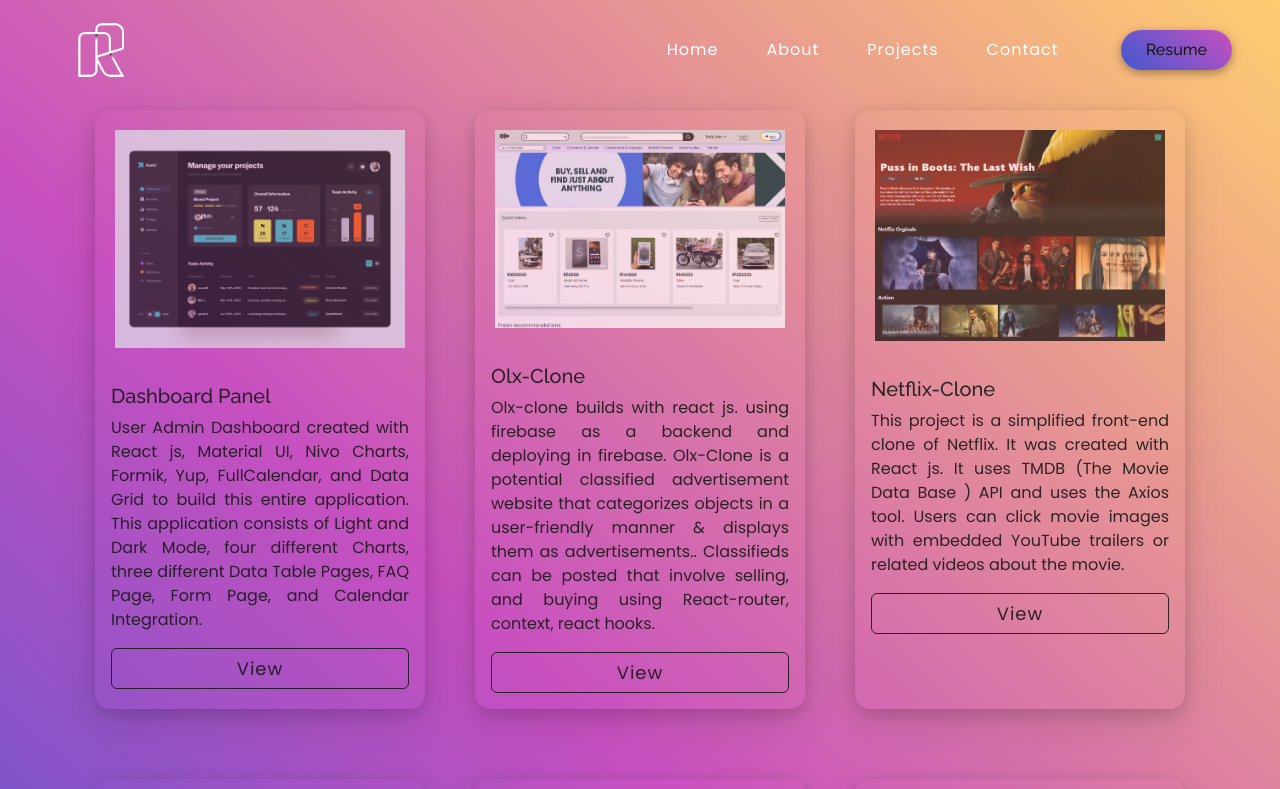
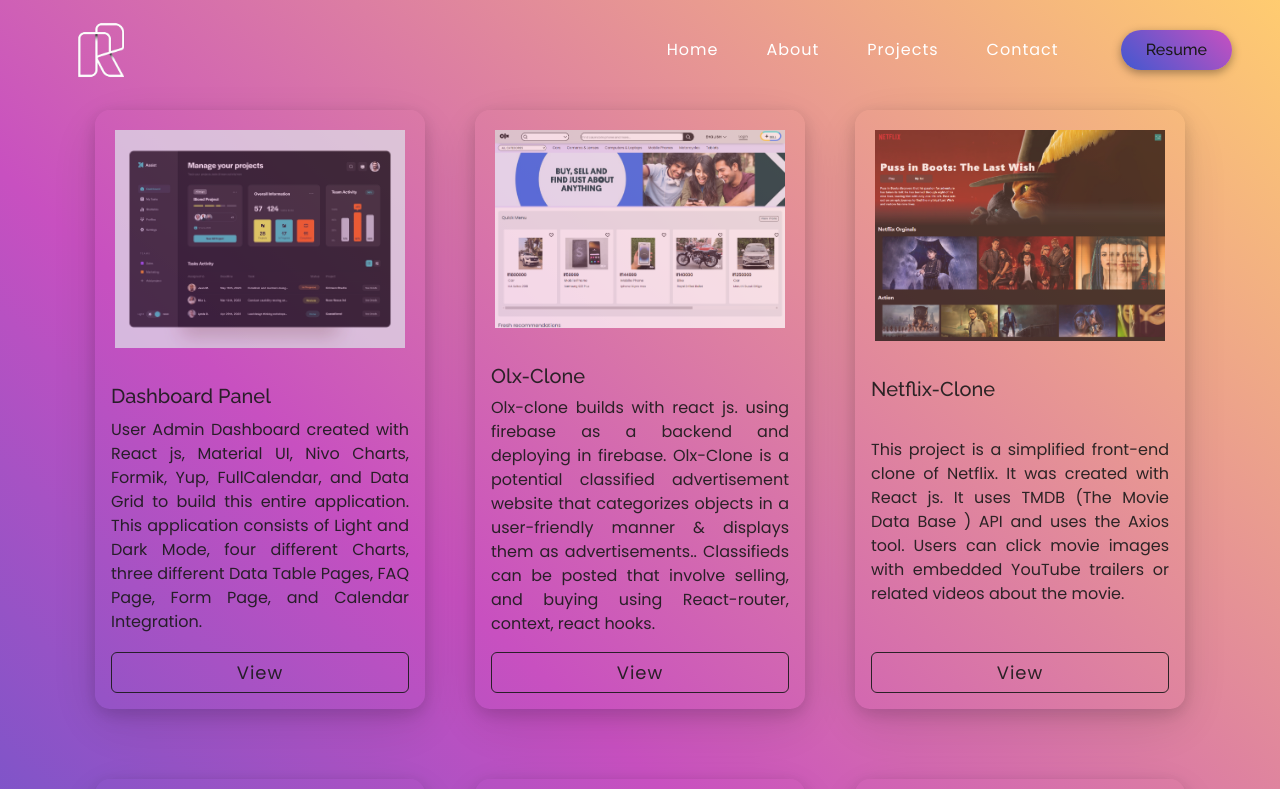
Before and after one commit to CodesRahul96/portfolio, a React (Create React App) app: page /project in a window 1280 px wide. Shown: the top 789 px of the page. Built offline with nearby package versions, Linux system fonts and the light colour scheme.

Commit message:
card updated

```diff
--- a/src/components/Projectlist/ProjectCard.js
+++ b/src/components/Projectlist/ProjectCard.js
@@ -8,7 +8,7 @@
   return (
     <Card className="project-card-view">
       <Card.Img variant="top" src={props.imgPath} alt="card-img" />
-      <Card.Body>
+      <Card.Body className="d-flex flex-column justify-content-between">
         <Card.Title>{props.title}</Card.Title>
         <Card.Text style={{ textAlign: "justify" }}>
           {props.description}
```
